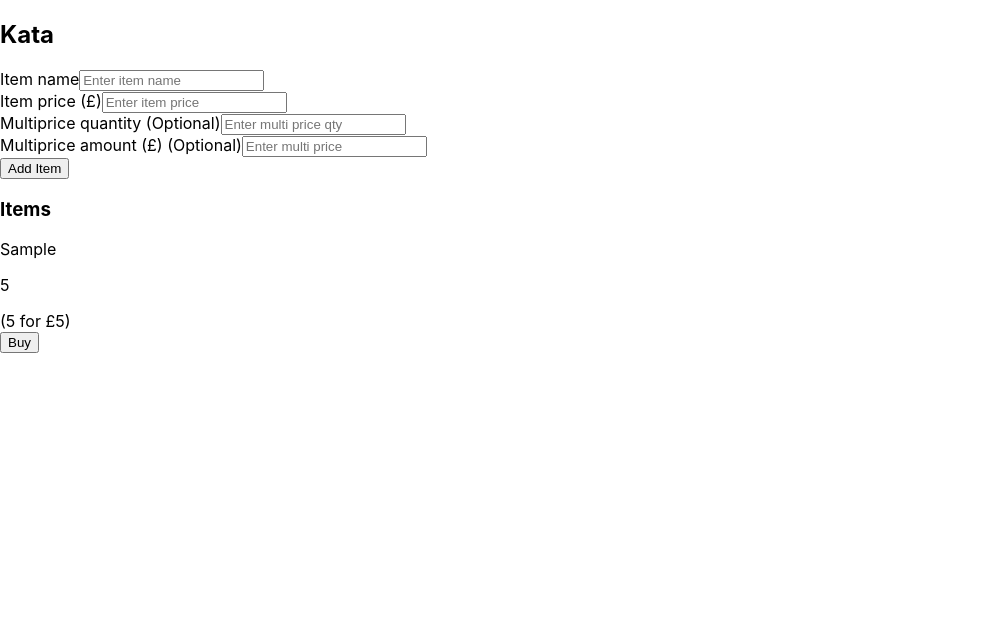
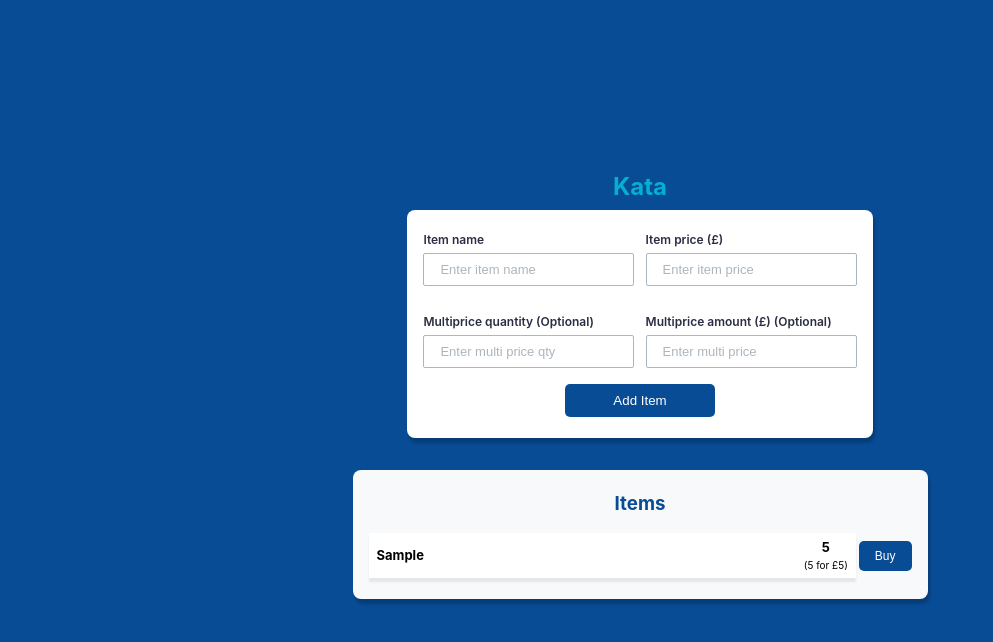
Before and after one commit to esohjay/cdl-kata, a React (Create React App) app: page / in a window 1280 px wide. Both pictures are taken after typing "Sample", "5", "5", "5" into the empty fields and a click on the button "Add Item". Shown: the top 642 px of the page, without its empty margins (0-993 px from the left). Built offline with nearby package versions, Linux system fonts and the light colour scheme.

Commit message:
add styling

```diff
--- a/src/App.css
+++ b/src/App.css
@@ -1,38 +1,172 @@
-.App {
+*,
+::after,
+::before {
+  margin: 0;
+  padding: 0;
+  box-sizing: border-box;
+}
+body {
+  font-family: -apple-system, BlinkMacSystemFont, "Segoe UI", Roboto, Oxygen,
+    Ubuntu, Cantarell, "Open Sans", "Helvetica Neue", sans-serif;
+  background: #084c95;
+  line-height: 1.5;
+}
+main {
+  width: 100vw;
+  min-height: 100vh;
+  display: flex;
+  justify-content: center;
+  align-items: center;
+  flex-direction: column;
+}
+h2 {
+  color: #05aed2;
   text-align: center;
+  margin-bottom: 5px;
+}
+h3 {
+  color: #084c95;
+  text-align: center;
+  margin-bottom: 5px;
 }
 
-.App-logo {
-  height: 40vmin;
-  pointer-events: none;
+.input-container {
+  display: grid;
+  width: 100%;
+  gap: 0.7rem;
+}
+.input-field {
+  display: block;
+  width: 100%;
+  padding: 0.5rem 1rem;
+  border: 1px solid #adb5bd;
+  border-radius: 2px;
+  outline: none;
+  background: none;
+  /* box-shadow: 0 0 15px 4px rgba(0, 0, 0, 0.06); */
+}
+.input-field::placeholder {
+  font-size: small;
+  color: #adb5bd;
 }
 
-@media (prefers-reduced-motion: no-preference) {
-  .App-logo {
-    animation: App-logo-spin infinite 20s linear;
-  }
+.field-container {
+  margin-bottom: 1rem;
+}
+.add-item-section {
+  display: flex;
+  justify-content: center;
+}
+.addItem-container,
+.item-container,
+.basket-container {
+  padding: 1.3rem 1rem;
+  background: white;
+  border: none;
+  width: 100%;
+  border-radius: 8px;
+  max-width: 575px;
+  box-shadow: 2px 5px 3px 0px rgba(0, 0, 0, 0.2);
+  display: flex;
+  align-items: center;
+  flex-direction: column;
+}
+.item-container,
+.basket-container {
+  width: 100%;
+  background: #f8f9fa;
+  row-gap: 10px;
+}
+label {
+  display: block;
+  margin-bottom: 4px;
+  font-size: 12px;
+  font-weight: 600;
+  color: #2b2d42;
 }
 
-.App-header {
-  background-color: #282c34;
-  min-height: 100vh;
+.btn {
+  display: inline-block;
+  background: #084c95;
+  color: white;
+  padding: 0.55rem 3rem;
+  cursor: pointer;
+  border: none;
+  border-radius: 5px;
+}
+.btn:hover {
+  background: #05aed2;
+}
+.btn-small {
+  font-size: 12px;
+  padding: 0.5rem 1rem;
+}
+.btn-grp {
+  display: flex;
+  gap: 4px;
+}
+.btn-grp .btn-small {
+  padding: 5px;
+}
+.item-section {
+  display: flex;
+  align-items: flex-start;
+  gap: 2rem;
+  padding: 2rem;
+  flex-direction: column;
+  width: 100%;
+  max-width: 800px;
+  justify-content: center;
+}
+.item-wrap {
+  display: flex;
+  gap: 3px;
+  align-items: center;
+  width: 100%;
+}
+.item {
+  display: flex;
+  justify-content: space-between;
+  width: 100%;
+  align-items: center;
+  box-shadow: 0px 4px 2px 0px rgba(0, 0, 0, 0.08);
+  background: #fff;
+  padding: 5px 8px;
+}
+.item p {
+  font-size: 13px;
+  font-weight: bold;
+  text-transform: capitalize;
+}
+.item div {
   display: flex;
   flex-direction: column;
   align-items: center;
-  justify-content: center;
-  font-size: calc(10px + 2vmin);
-  color: white;
 }
-
-.App-link {
-  color: #61dafb;
+.item span {
+  font-size: 10px;
 }
-
-@keyframes App-logo-spin {
-  from {
-    transform: rotate(0deg);
+.total-section {
+  width: 100%;
+  display: flex;
+  flex-direction: column;
+  align-items: center;
+  gap: 10px;
+}
+.total {
+  display: flex;
+  justify-content: space-between;
+  font-weight: bold;
+  font-size: 1rem;
+  padding: 0.2rem;
+  width: 100%;
+}
+@media (min-width: 768px) {
+  .input-container {
+    grid-template-columns: 1fr 1fr;
   }
-  to {
-    transform: rotate(360deg);
+  .item-section {
+    align-items: start;
+    flex-direction: row;
   }
 }
--- a/src/App.jsx
+++ b/src/App.jsx
@@ -99,7 +99,10 @@ function App() {
   return (
     <main>
       <h2>Kata</h2>
+      <article className="add-item-section">
         <AddItem addToItemsList={setItems} />
+      </article>
+      <article className="item-section">
         <ItemList items={items} handleAddToBasket={handleAddToBasket} />
         <BasketItems
           basketItems={basketItems}
@@ -110,6 +113,7 @@ function App() {
           increaseItemQty={increaseQty}
           decreaseItemQty={decreaseQty}
         />
+      </article>
     </main>
   );
 }
--- a/src/components/AddItem.jsx
+++ b/src/components/AddItem.jsx
@@ -27,44 +27,52 @@ function AddItem({ addToItemsList }) {
     event.target.reset();
   };
   return (
-    <form onSubmit={handleAddItem}>
-      <div>
+    <form className="addItem-container" onSubmit={handleAddItem}>
+      <article className="input-container">
+        <div className="field-container">
           <label htmlFor="">Item name</label>
           <input
             type="text"
             ref={itemNameRef}
+            className="input-field"
             placeholder="Enter item name"
             required
           />
         </div>
-      <div>
+        <div className="field-container">
           <label htmlFor="">Item price &#40;&#163;&#41;</label>
           <input
             type="number"
             ref={itemPriceRef}
+            className="input-field"
             placeholder="Enter item price"
             required
           />
         </div>
-      <div>
+        <div className="field-container">
           <label htmlFor="">Multiprice quantity &#40;Optional&#41;</label>
           <input
             type="number"
             ref={multiPriceQtyRef}
+            className="input-field"
             placeholder="Enter multi price qty"
           />
         </div>
-      <div>
+        <div className="field-container">
           <label htmlFor="">
             Multiprice amount &#40;&#163;&#41; &#40;Optional&#41;
           </label>
           <input
             type="number"
             ref={multiPriceRef}
+            className="input-field"
             placeholder="Enter multi price"
           />
         </div>
-      <button type="submit">Add Item</button>
+      </article>
+      <button type="submit" className="btn">
+        Add Item
+      </button>
     </form>
   );
 }
--- a/src/components/BasketItems.jsx
+++ b/src/components/BasketItems.jsx
@@ -12,32 +12,50 @@ function BasketItems({
   return (
     <>
       {basketItems.length > 0 && (
-        <section>
+        <section className="basket-container">
           <h3>Basket</h3>
           {basketItems.map((item) => (
-            <article key={item.id}>
-              <div>
+            <article className="item-wrap" key={item.id}>
+              <div className="item">
                 <p>{item.name}</p>
                 <div>
                   <p>{item.price}</p>
                   <span>&#40;x{item.itemQty}&#41;</span>
                 </div>
               </div>
-              <button onClick={() => increaseItemQty(item)}>+</button>
-              <button onClick={() => decreaseItemQty(item)}>-</button>
-              <button onClick={() => deleteBasketItem(item.id)}>x</button>
+
+              <button
+                className="btn btn-small"
+                onClick={() => increaseItemQty(item)}
+              >
+                +
+              </button>
+              <button
+                className="btn btn-small"
+                onClick={() => decreaseItemQty(item)}
+              >
+                -
+              </button>
+              <button
+                className="btn btn-small"
+                onClick={() => deleteBasketItem(item.id)}
+              >
+                x
+              </button>
             </article>
           ))}
-          <article>
-            <div>
+          <article className="total-section">
+            <div className="total">
               <p>Total:</p>
               <p>&#163;{totalPrice}</p>
             </div>
-            <div>
-              <p>Total:</p>
+            <div className="total">
+              <p>Amount to pay:</p>
               <p>&#163;{finalPrice}</p>
             </div>
-            <button onClick={checkout}>Checkout</button>
+            <button onClick={checkout} className="btn">
+              Checkout
+            </button>
           </article>
         </section>
       )}
--- a/src/components/ItemList.jsx
+++ b/src/components/ItemList.jsx
@@ -2,11 +2,13 @@ import React from "react";
 
 function ItemList({ items, handleAddToBasket }) {
   return (
-    <section>
+    <>
+      {items.length > 0 && (
+        <section className="item-container">
           <h3>Items</h3>
           {items.map((item) => (
-        <article key={item.id}>
-          <div>
+            <article className="item-wrap" key={item.id}>
+              <div className="item">
                 <p>{item.name}</p>
                 <div>
                   <p>{item.price}</p>
@@ -17,10 +19,17 @@ function ItemList({ items, handleAddToBasket }) {
                   )}
                 </div>
               </div>
-          <button onClick={() => handleAddToBasket(item)}>Buy</button>
+              <button
+                className="btn btn-small"
+                onClick={() => handleAddToBasket(item)}
+              >
+                Buy
+              </button>
             </article>
           ))}
         </section>
+      )}
+    </>
   );
 }
 
```
Lines whose indentation alone changed are shown as unchanged.
